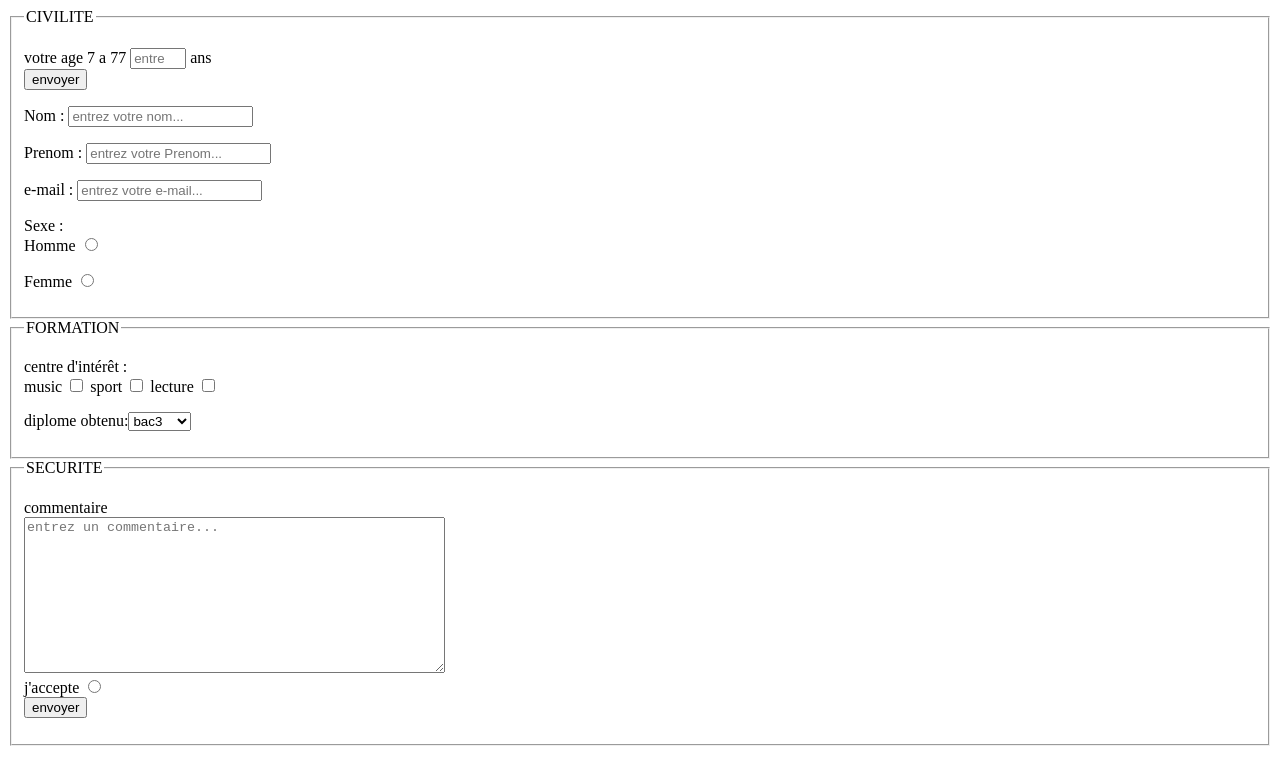
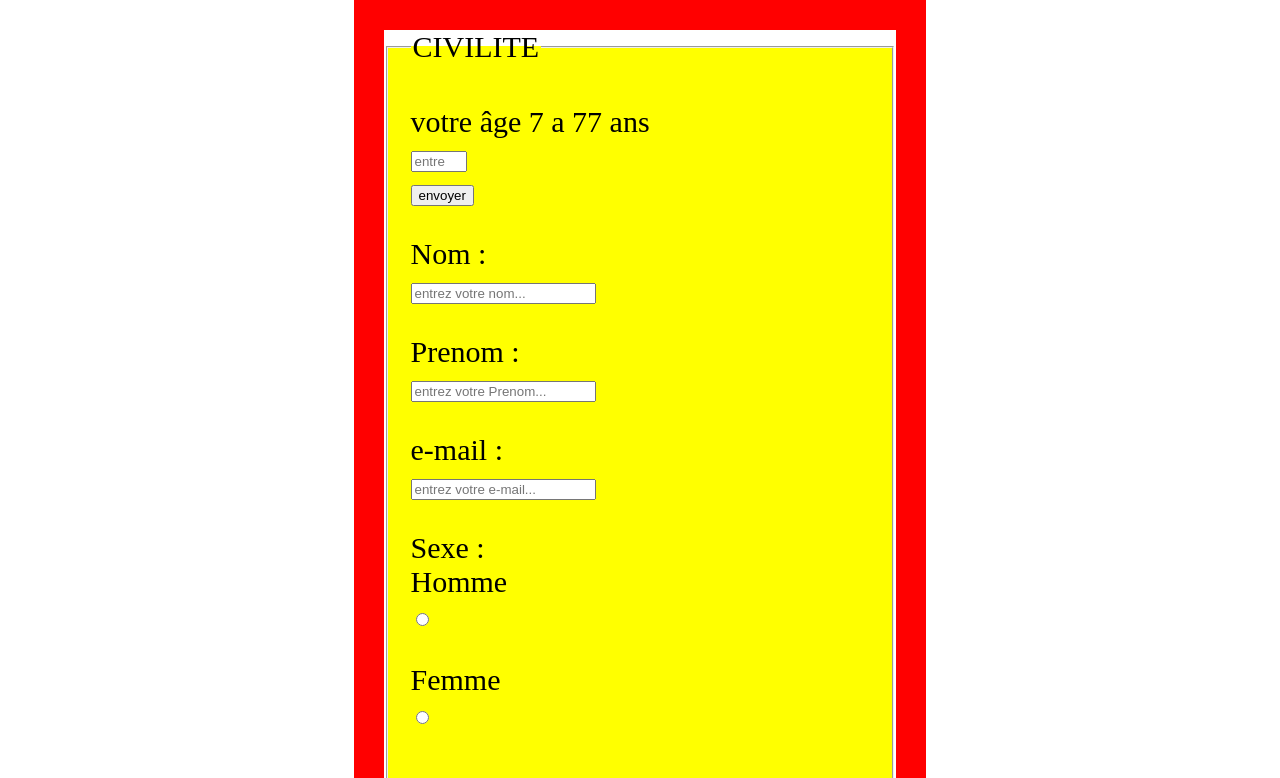
Before and after one commit to meddy11/formulaire, a plain HTML site: page index.html in a window 1280 px wide. Shown: the top 778 px of the page. Drawn offline with Linux system fonts and the light colour scheme.

Commit message:
Add files via upload
css + html

```diff
--- a/index.html
+++ b/index.html
@@ -3,15 +3,15 @@
 <head>
 	<title>formulaire</title>
 	<meta charset="utf-8">
+	<link rel="stylesheet" type="text/css" href="style.css">
 </head>
 <body>
 <fieldset>
 	<legend>CIVILITE</legend>
 	<form method="post" action="traitement.php">
 		<p>
-			<label for="age">votre age 7 a 77</label>
-			<input  id="age" type="number" name="age" placeholder="entre votre age..." max="77" min="7" required>
-			<span>ans</span><br>
+			<label for="age">votre âge 7 a 77 ans</label>
+			<input  id="age" type="number" name="age" placeholder="entre votre age..." max="77" min="7" required><br>
 			<input type="submit" name="ans" value="envoyer">
 		</p>
 		<p>
@@ -58,14 +58,18 @@
 		 </form>
 </fieldset>
 		 <fieldset>
+		 	<label for="commentaire">commentaire</label><br>
+		 		    <textarea rows="10" cols="50" id="commentaire" name="commentaire" placeholder="entrez un commentaire..."></textarea><br>
+
+		 </fieldset>
 		 	<legend>SECURITE</legend>
 		 	<form>
 		 		<p>
-		 		    <label for="commentaire">commentaire</label><br>
-		 		    <textarea rows="10" cols="50" id="commentaire" name="commentaire" placeholder="entrez un commentaire..."></textarea><br>
-		            <label for="condition">j'accepte</label>
-		            <input id="condition" type="radio" name="condition securite" required><br>
-		            <input id="envoyer" type="submit" name="condition securite" value="envoyer">
+		 		    <fieldset>
+		 		    	<label for="condition">j'accepte</label>
+		                <input id="condition" type="radio" name="condition securite" required><br>
+		                <input id="envoyer" type="submit" name="condition securite" value="envoyer">
+		 		    </fieldset>
                 </p>
 		 	</form>
 		 </fieldset>
```
